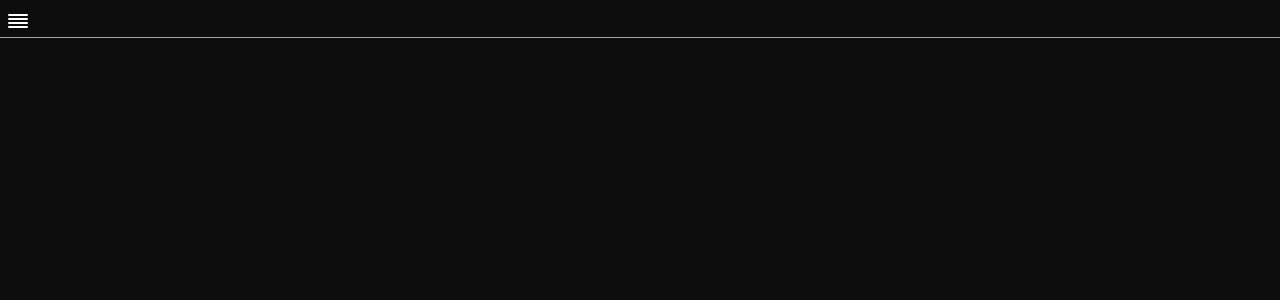
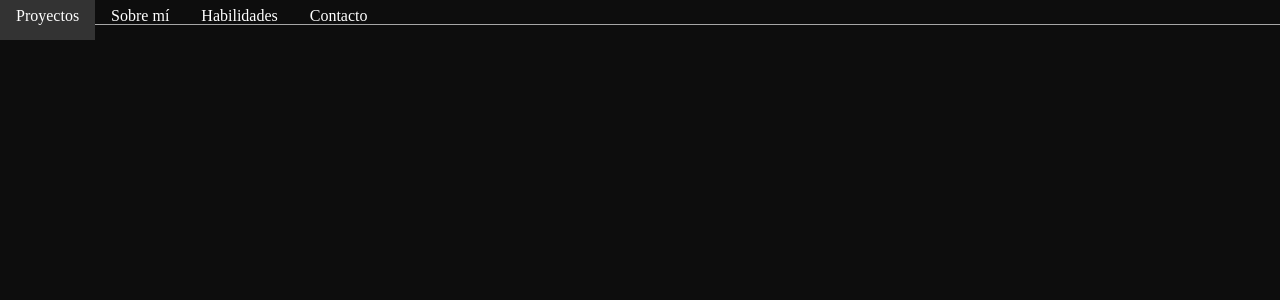
Before and after one commit to Daffier27/jmg-portFolio, a React (Vite) app: page / in a window 1280 px wide. Shown: the top 300 px of the page. Built offline with nearby package versions, Linux system fonts and the light colour scheme.

Commit message:
Responsive button

```diff
--- a/src/App.css
+++ b/src/App.css
@@ -31,7 +31,7 @@
 .menu-item{
   text-decoration: none;
   color: var(--main-text);
-  width: 100vw;
+  width: 99vw;
   text-align: center;
   padding: 1rem;
 }
@@ -39,3 +39,15 @@
 .menu-item:hover{
   background-color: var(--secondary-bg);
 }
+
+@media(min-width: 768px){
+  /* Header query */
+    .menu-button{
+      display: none;
+    }
+
+    .header-menu{
+      display: block;
+      flex-direction: row;
+    }
+}
--- a/src/components/ HeaderMenuItem.jsx
+++ /dev/null
@@ -1,3 +0,0 @@
-export default function HeaderMenuItem () {
-
-}
--- a/src/components/Header.jsx
+++ b/src/components/Header.jsx
@@ -1,22 +1,37 @@
-import { useState } from 'react'
+import { useEffect, useState } from 'react'
 import {FiAlignJustify} from 'react-icons/fi'
 
 import HeaderMenu from './HeaderMenu'
 import switchOpenState from '../helpers/switchOpenState'
 
+import {mobileWidth} from '../helpers/constants'
+
 
 
 export default function Header() {
-  const [isOpen, setOpen] = useState(false)
+  const [windowWidth, setWindowWidth] = useState(window.innerWidth)
+  const [isOpen, setOpen] = useState(mobileWidth(windowWidth))
 
+  useEffect(() =>{
+    const handleRisize = () => {
+      setWindowWidth(window.innerWidth)
+    }
+
+    window.addEventListener('resize', handleRisize)
+
+    return () => {
+      window.removeEventListener('resize', handleRisize);
+    }
+  },[])
 
 
   return(
     <header className='main-header '>
-      <button className='menu-button' onClick={()=> switchOpenState(isOpen, setOpen)}>
+      {(<button className='menu-button' onClick={() => switchOpenState(isOpen, setOpen)}>
         <FiAlignJustify className='menu-icon' style={{color:'white'}}/>
       </button>
-      <HeaderMenu isOpen={isOpen} setOpen={setOpen}/>
+      )}
+      <HeaderMenu isOpen={isOpen} size={windowWidth}/>
     </header>
   )
 }
--- a/src/components/HeaderMenu.jsx
+++ b/src/components/HeaderMenu.jsx
@@ -1,20 +1,18 @@
 import PropTypes from 'prop-types'
-export default function HeaderMenu ({ isOpen }) {
-  if(!isOpen){
+export default function HeaderMenu ({ isOpen, size }) {
+  if(isOpen && size <= 768){
     return null
   }
-
+  const items = [ 'Proyectos', 'Sobre mí', 'Habilidades', 'Contacto']
 
   return(
     <nav className='header-menu'>
-      <a className='menu-item' href="#">Proyectos</a>
-      <a className='menu-item' href="#">Sobre Mí</a>
-      <a className='menu-item' href="#">Habilidades</a>
-      <a className='menu-item' href="#">Contacto</a>
+      {items.map((item, index ) => <a key={index + item} className='menu-item' href='#'>{item}</a>)}
     </nav>
   )
 }
 
-HeaderMenu.protoTypes = {
-  isOpen: PropTypes.bool
+HeaderMenu.propTypes = {
+  isOpen: PropTypes.bool,
+  size: PropTypes.number
 }
--- a/src/helpers/constants.js
+++ b/src/helpers/constants.js
@@ -1 +1,3 @@
 export const menuItem = ['Proyectos', 'Sobre Mí', 'Habilidades', 'Contacto']
+
+export const mobileWidth = (windowWidth) => windowWidth < 768
```
